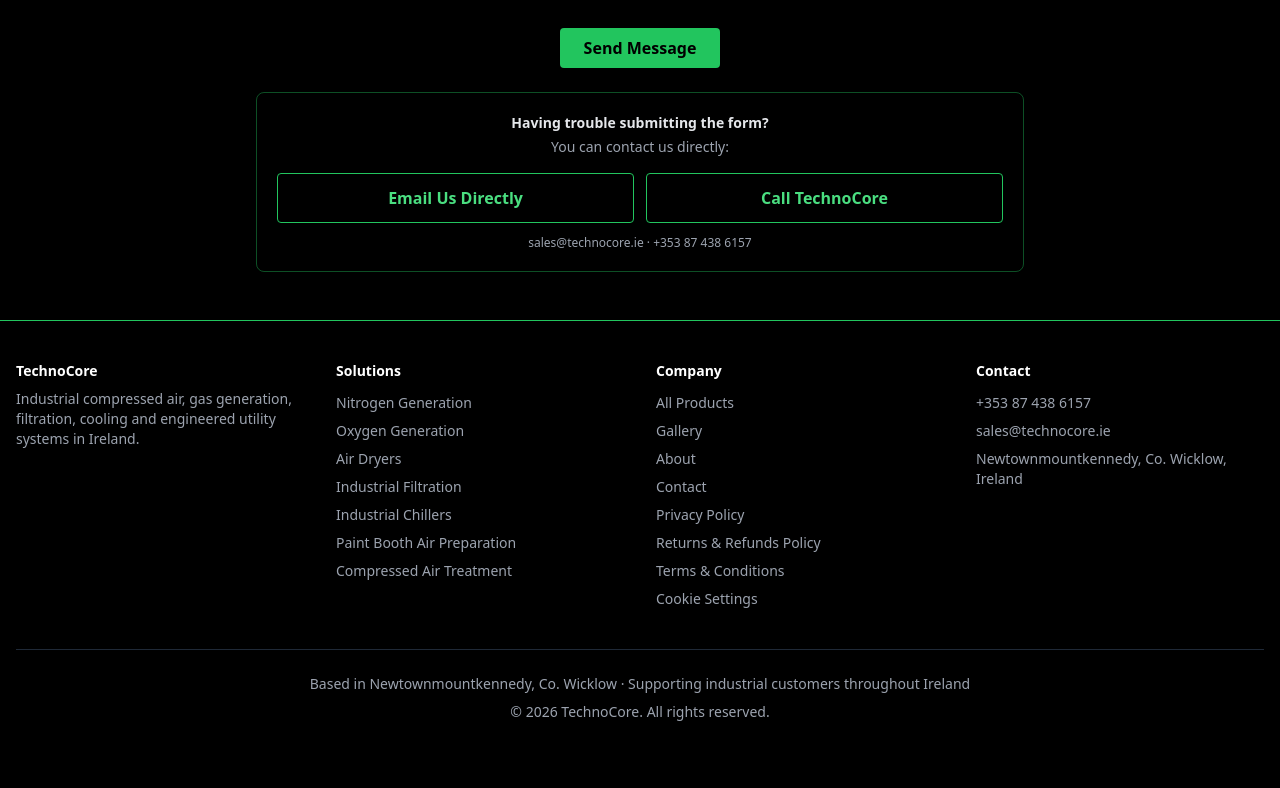
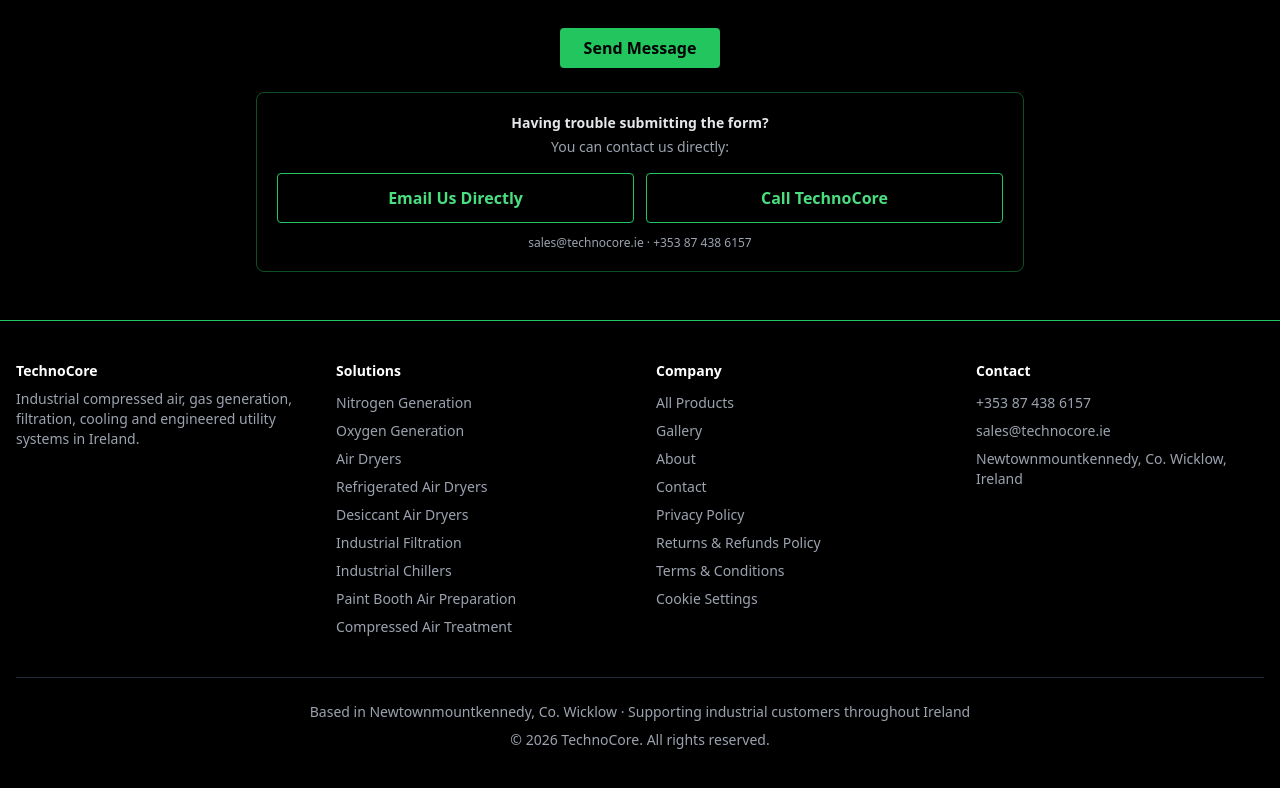
Before and after one commit to Zakkom/technocore-site, a Next.js app: page /contact in a window 1280 px wide. Shown: the part 995-1783 px from the top of the page. Before the commit the page ends 1757 px from the top, so only its background shows below. Built offline with nearby package versions, Linux system fonts and the light colour scheme.

Commit message:
Update SiteLayout navigation

```diff
--- a/components/SiteLayout.js
+++ b/components/SiteLayout.js
@@ -12,6 +12,8 @@ const solutions = [
   { label: "Nitrogen Generation", href: "/products/nitrogen" },
   { label: "Oxygen Generation", href: "/products/oxygen" },
   { label: "Air Dryers", href: "/products/air-dryers" },
+  { label: "Refrigerated Air Dryers", href: "/products/air-dryers/refrigerated" },
+  { label: "Desiccant Air Dryers", href: "/products/air-dryers/adsorption" },
   { label: "Industrial Filtration", href: "/products/filtration" },
   { label: "Industrial Chillers", href: "/products/chillers" },
   { label: "Paint Booth Air Preparation", href: "/products/paint-booth" },
```
